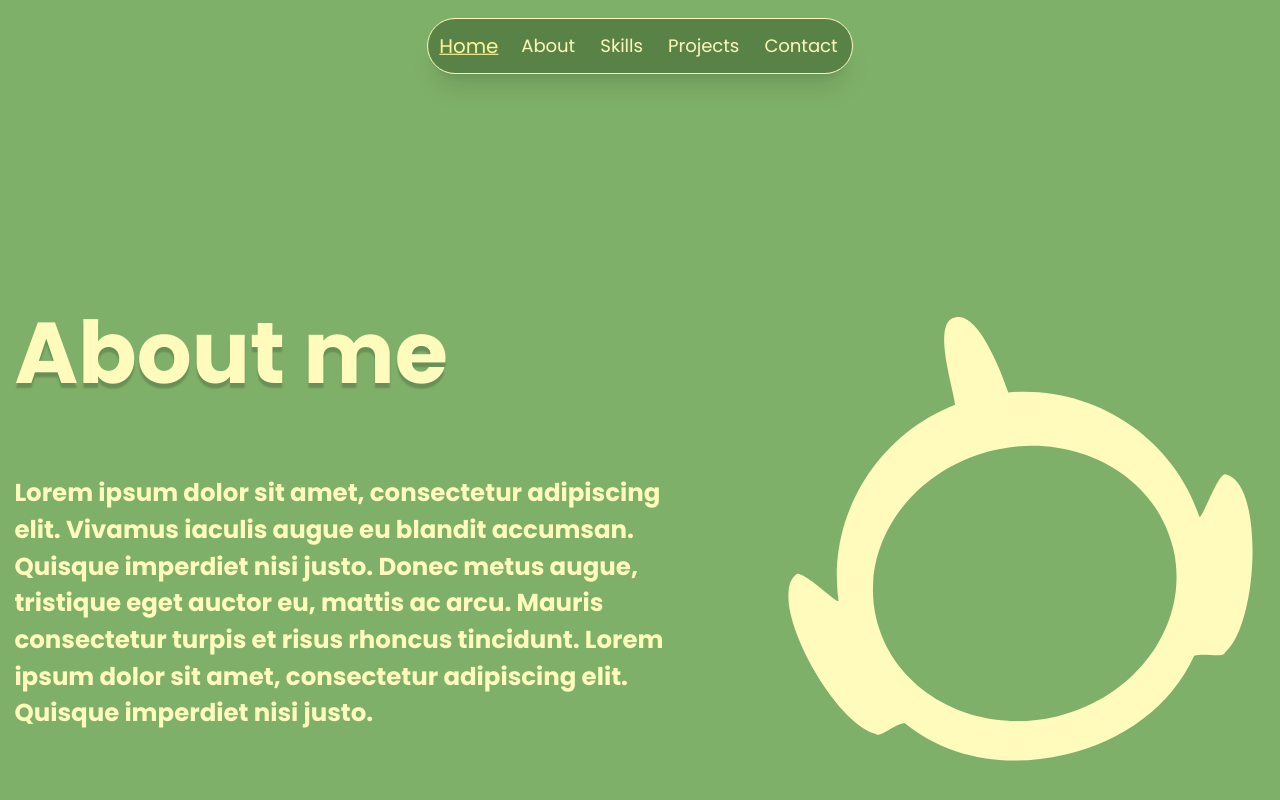
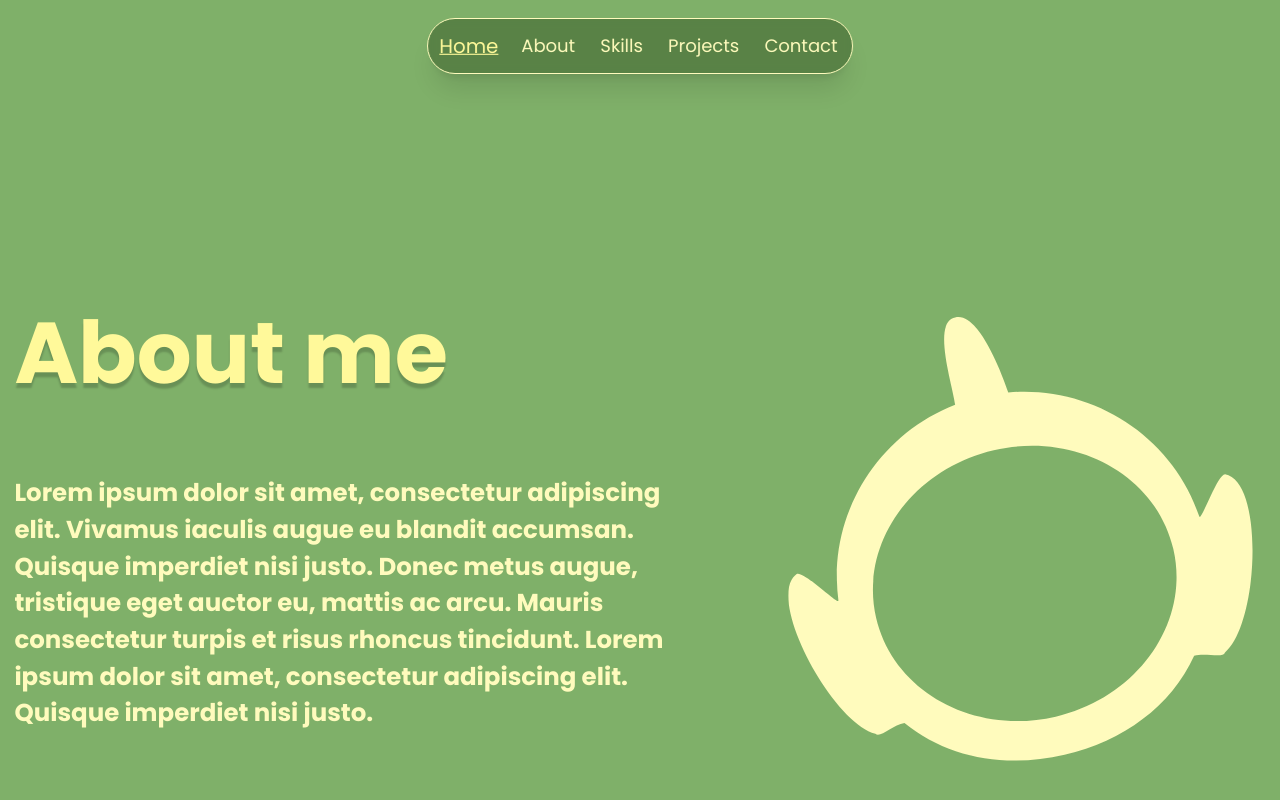
Before and after one commit to BeukerDipsy/Guus-Nohlmans-Portfolio, a Next.js app: page / in a window 1280 px wide. Shown: the part 690-1490 px from the top of the page. Built offline with nearby package versions, Linux system fonts and the light colour scheme.

Commit message:
Changed title color

```diff
--- a/src/app/page.tsx
+++ b/src/app/page.tsx
@@ -44,7 +44,7 @@ export default function Home() {
         >
           <div className="flex flex-col md:flex-row md:justify-between h-full font-bold w-full p-4 items-center ">
             <div className="flex flex-col flex-wrap pr-0 md:pr-10 lg:pr-20 ">
-              <h1 className="text-[4rem] md:text-[6rem] [text-shadow:_0px_5px_2px_rgb(0_0_0_/_0.18)] text-left">
+              <h1 className="text-[4rem] md:text-[6rem] [text-shadow:_0px_5px_2px_rgb(0_0_0_/_0.18)] text-left text-secondaryYellow">
                 About me
               </h1>
               <p className="text-[1.5rem] md:text-[1.7rem] pt-8 md:pt-16 md:pr-0"> Lorem ipsum dolor sit amet, consectetur adipiscing elit. Vivamus iaculis augue eu blandit accumsan. Quisque imperdiet nisi justo. Donec metus augue, tristique eget auctor eu, mattis ac arcu. Mauris consectetur turpis et risus rhoncus tincidunt. Lorem ipsum dolor sit amet, consectetur adipiscing elit. Quisque imperdiet nisi justo. </p>
```
